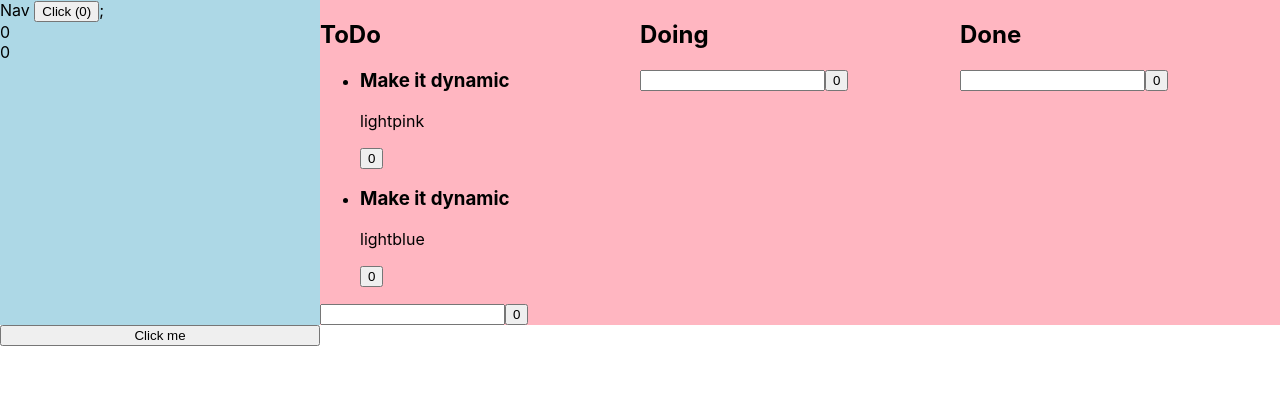
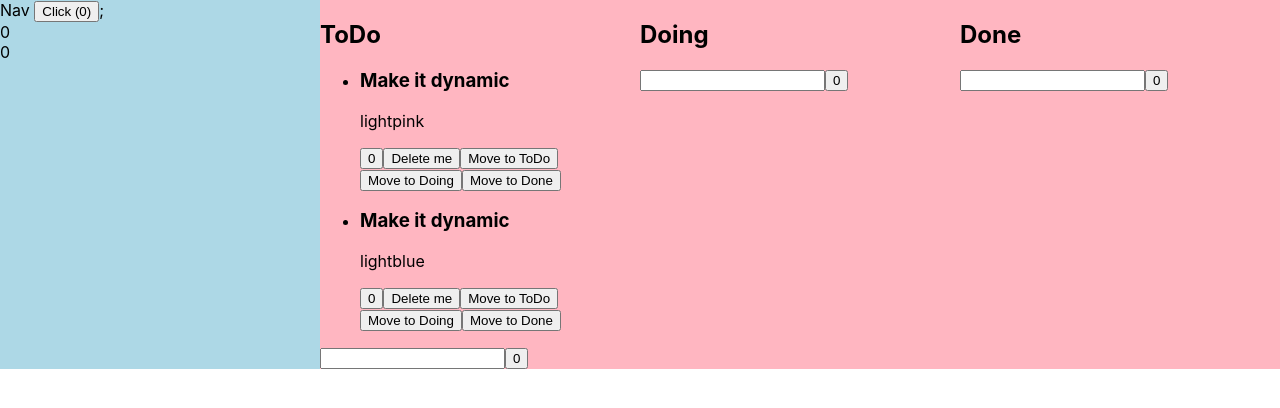
Before and after one commit to Di-Pri/reactintro, a React (Create React App) app: page / in a window 1280 px wide. Shown: the top 408 px of the page. Built offline with nearby package versions, Linux system fonts and the light colour scheme.

Commit message:
hooking stuff up

```diff
--- a/src/App.js
+++ b/src/App.js
@@ -22,7 +22,8 @@ export default function App() {
     },
   ]);
 
-  function clicked(e) {
+  function onFormSubmit(data) {
+    console.log("form submited", data);
     setCards(
       cards.concat({
         title: "OMG, did that just happen",
@@ -35,11 +36,26 @@ export default function App() {
     );
   }
 
+  function onCardMove(id, whereTo) {
+    console.log(id, whereTo);
+    const nextCards = cards.map((card) => {
+      if (card.id === id) {
+        card.list = whereTo;
+      }
+      return card;
+    });
+    setCards(nextCards);
+  }
+
+  function onCardDelete(id) {
+    const nextCards = cards.filter((card) => card.id !== id);
+    setCards(nextCards);
+  }
+
   return (
     <div className="App">
       <Nav />
-      <Main cards={cards} />
-      <button onClick={clicked}>Click me</button>
+      <Main onCardMove={onCardMove} onCardDelete={onCardDelete} onFormSubmit={onFormSubmit} cards={cards} />
     </div>
   );
 }
--- a/src/components/Card.js
+++ b/src/components/Card.js
@@ -3,11 +3,22 @@ import Button from "./Button";
 
 export default function Card(props) {
   console.log(props);
+  function onDelete() {
+    props.onCardDelete(props.id);
+  }
+  function onMove(where) {
+    // calling the parent function that was passed all the way down from App.js
+    props.onCardMove(props.id, where);
+  }
   return (
     <li>
       <h3>{props.title}</h3>
       <p>{props.color}</p>
       <Button />
+      <button onClick={onDelete}>Delete me</button>
+      <button onClick={() => onMove("todo")}>Move to ToDo</button>
+      <button onClick={() => onMove("doing")}>Move to Doing</button>
+      <button onClick={() => onMove("done")}>Move to Done</button>
     </li>
   );
 }
--- a/src/components/Counter.js
+++ b/src/components/Counter.js
@@ -7,7 +7,10 @@ function Dumb(props) {
 export default function Counter(props) {
   const [count, setCount] = useState(0);
   function updateClick(e) {
-    setCount(count + 1);
+    // setCount(count + 1);
+    setCount((prevCount) => prevCount + 1);
+    // Whenever I modify state I must use my updater function
+    // setCount(count++); - Not allowed. I must never modify state directly
   }
   return (
     <>
--- a/src/components/Form.js
+++ b/src/components/Form.js
@@ -1,9 +1,13 @@
 import React from "react";
 import Button from "./Button";
 
-export default function Form() {
+export default function Form(props) {
+  function submit(evt) {
+    evt.preventDefault();
+    props.onFormSubmit("hello");
+  }
   return (
-    <form>
+    <form onSubmit={submit}>
       <input />
       <Button />
     </form>
--- a/src/components/List.js
+++ b/src/components/List.js
@@ -4,12 +4,12 @@ import Form from "./Form";
 
 export default function List(props) {
   // I give each Card a property called "key" and set it's value to the ID from the data
-  const cards = props.cards.map((card) => <Card key={card.id} {...card} />);
+  const cards = props.cards.map((card) => <Card onCardMove={props.onCardMove} onCardDelete={props.onCardDelete} key={card.id} {...card} />);
   return (
     <section>
       <h2>{props.header}</h2>
       <ul>{cards}</ul>
-      <Form />
+      <Form onFormSubmit={props.onFormSubmit} />
     </section>
   );
 }
--- a/src/components/Main.js
+++ b/src/components/Main.js
@@ -1,13 +1,30 @@
 import React from "react";
 import List from "./List";
 
-export default function Main({ cards }) {
-  console.log(cards);
+export default function Main({ cards, onFormSubmit, onCardMove, onCardDelete }) {
   return (
     <main>
-      <List cards={cards.filter((c) => c.list === "todo")} header="ToDo" />
-      <List cards={cards.filter((c) => c.list === "doing")} header="Doing" />
-      <List cards={cards.filter((c) => c.list === "done")} header="Done" />
+      <List
+        onCardMove={onCardMove}
+        onCardDelete={onCardDelete}
+        onFormSubmit={onFormSubmit}
+        cards={cards.filter((c) => c.list === "todo")}
+        header="ToDo"
+      />
+      <List
+        onCardMove={onCardMove}
+        onCardDelete={onCardDelete}
+        onFormSubmit={onFormSubmit}
+        cards={cards.filter((c) => c.list === "doing")}
+        header="Doing"
+      />
+      <List
+        onCardMove={onCardMove}
+        onCardDelete={onCardDelete}
+        onFormSubmit={onFormSubmit}
+        cards={cards.filter((c) => c.list === "done")}
+        header="Done"
+      />
     </main>
   );
 }
```
